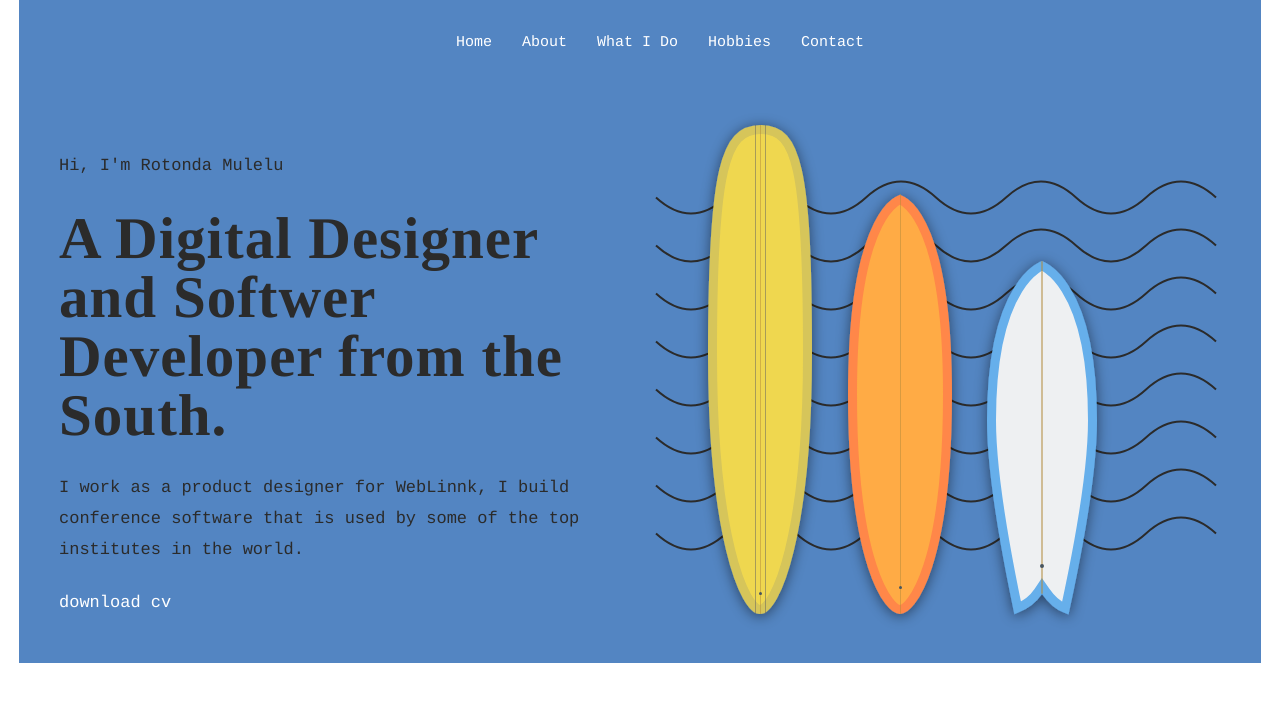
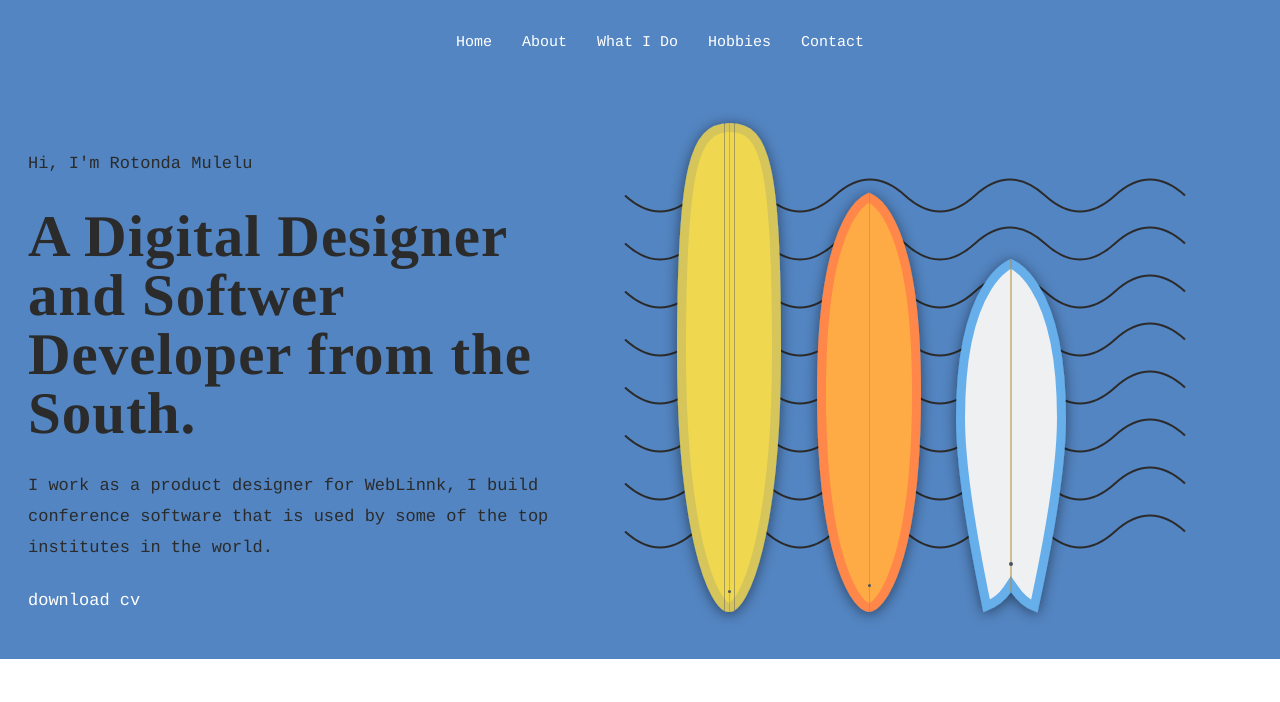
Before and after one commit to Mulelur/rotondwa, a React (Create React App) app: page / in a window 1280 px wide. Shown: the top 702 px of the page. Built offline with nearby package versions, Linux system fonts and the light colour scheme.

Commit message:
home res and color

```diff
--- a/src/components/background/styles/background.js
+++ b/src/components/background/styles/background.js
@@ -9,6 +9,7 @@ export const Container = styled.div`
 `;
 
 export const Home = styled.div`
+  width: 100vw;
   background-color: ${homeBgColor};
   // background-image: url(${homebgimage});
   // background-size: cover;
--- a/src/components/home/styles/home.js
+++ b/src/components/home/styles/home.js
@@ -3,8 +3,8 @@ import styled from "styled-components/macro";
 export const Container = styled.div`
   display: flex;
   align-items: center;
-  margin: 2rem;
-  margin-left: 3rem;
+  padding: 1.8rem;
+  // margin-left: 3rem;
   color: #2b2b2b;
   @media (max-width: 760px) {
     margin-left: 3rem;
--- a/src/components/navBar/styles/navBar.js
+++ b/src/components/navBar/styles/navBar.js
@@ -1,5 +1,5 @@
 import styled from "styled-components/macro";
-import { navColorhover1, textColor1 } from "../../../color";
+import { homeBgColor, navColorhover1, textColor1 } from "../../../color";
 import { Link as ReachRouterLink } from "react-router-dom";
 
 export const Container = styled.nav`
@@ -67,7 +67,9 @@ export const Slider = styled.div`
   right: 0;
   width: 50%;
   display: none;
-  background-color: blue;
+  background-color: ${homeBgColor};
+  box-shadow: 0 13px 27px -5px rgba(50, 50, 93, 0.25),
+    0 8px 16px -8px rgba(0, 0, 0, 0.3), 0 -6px 16px -6px rgba(0, 0, 0, 0.025);
   @media (max-width: 515px) {
     display: block;
   }
```
